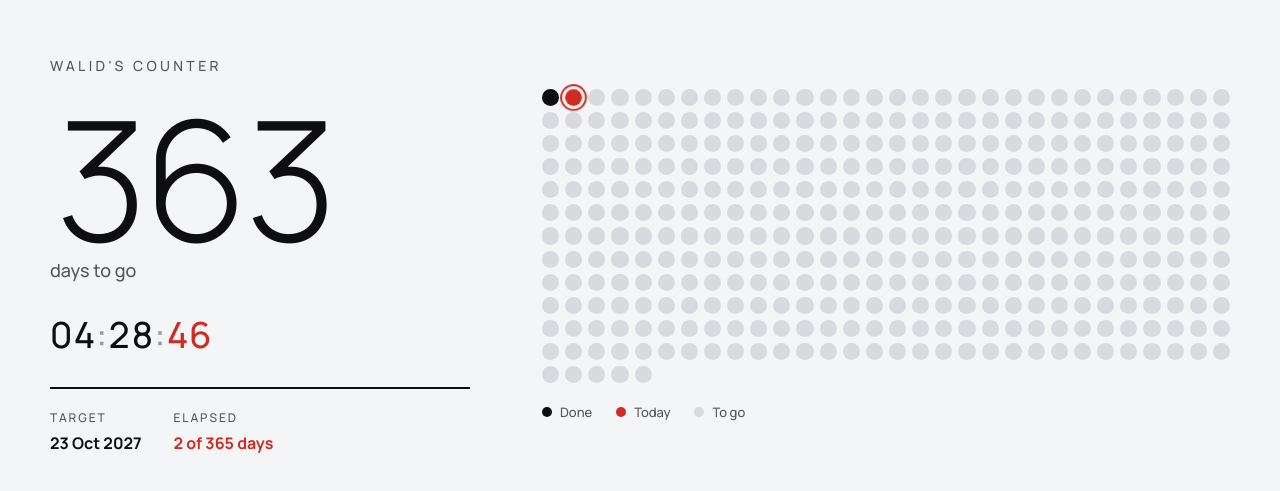
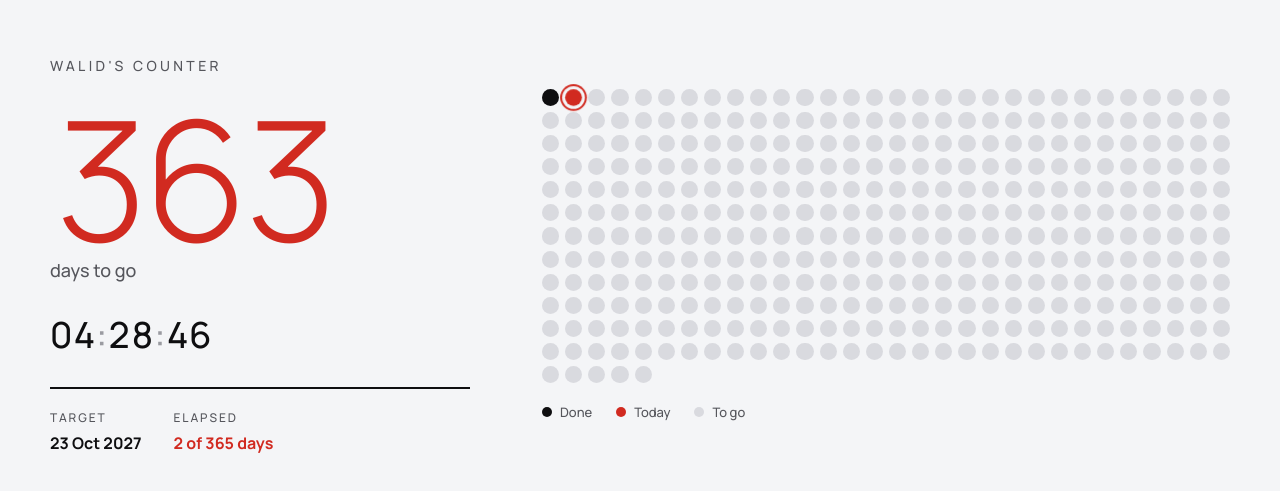
Before and after one commit to walidfakhouri/counter, a plain HTML site: page index.html in a window 1280 px wide. Shown: the part 145-636 px from the top of the page. Drawn offline with Linux system fonts and the light colour scheme.

Commit message:
Update index.html

```diff
--- a/index.html
+++ b/index.html
@@ -66,6 +66,8 @@
     line-height: 0.9;
     letter-spacing: -0.05em;
     font-variant-numeric: tabular-nums;
+    color: var(--accent);
+    transition: color 1s ease;
   }
   .days-label{
     margin-top: 6px;
@@ -81,7 +83,6 @@
     font-variant-numeric: tabular-nums;
   }
   .hms .sep{ color: var(--soft); }
-  .hms .sec{ color: var(--accent); transition: color 1s ease; }
 
   .meta{
     display: flex;
```
